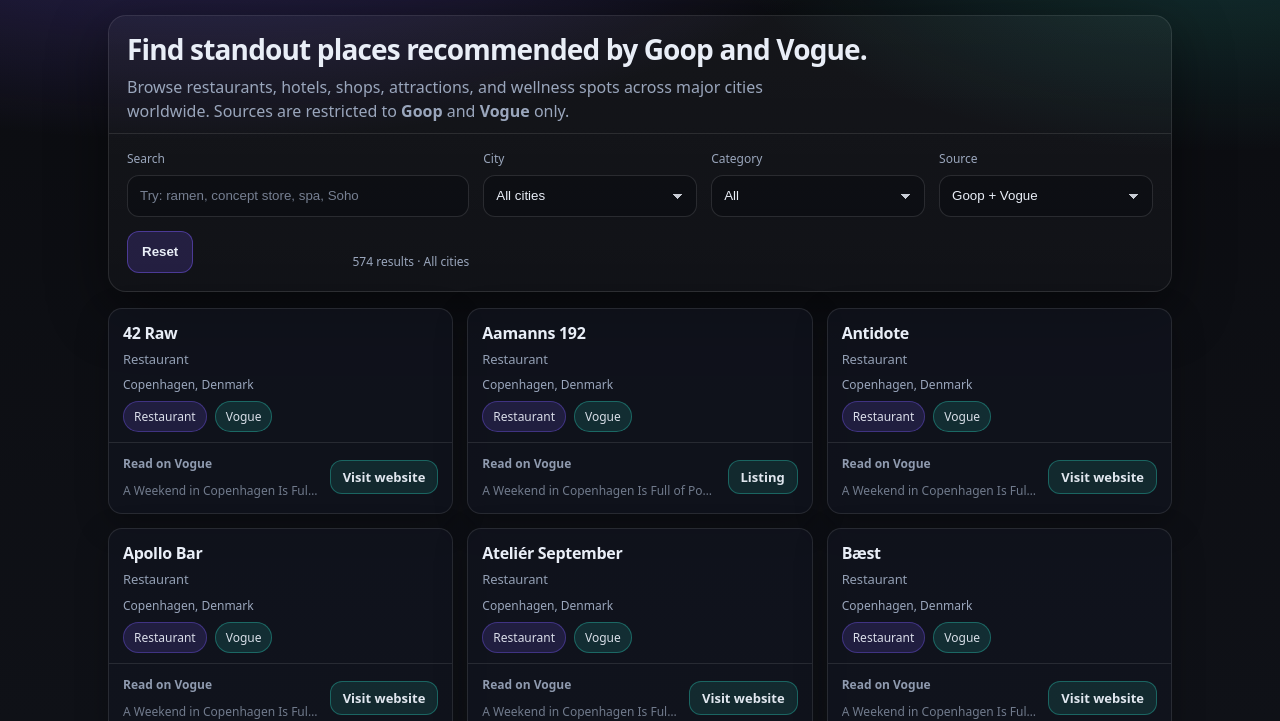
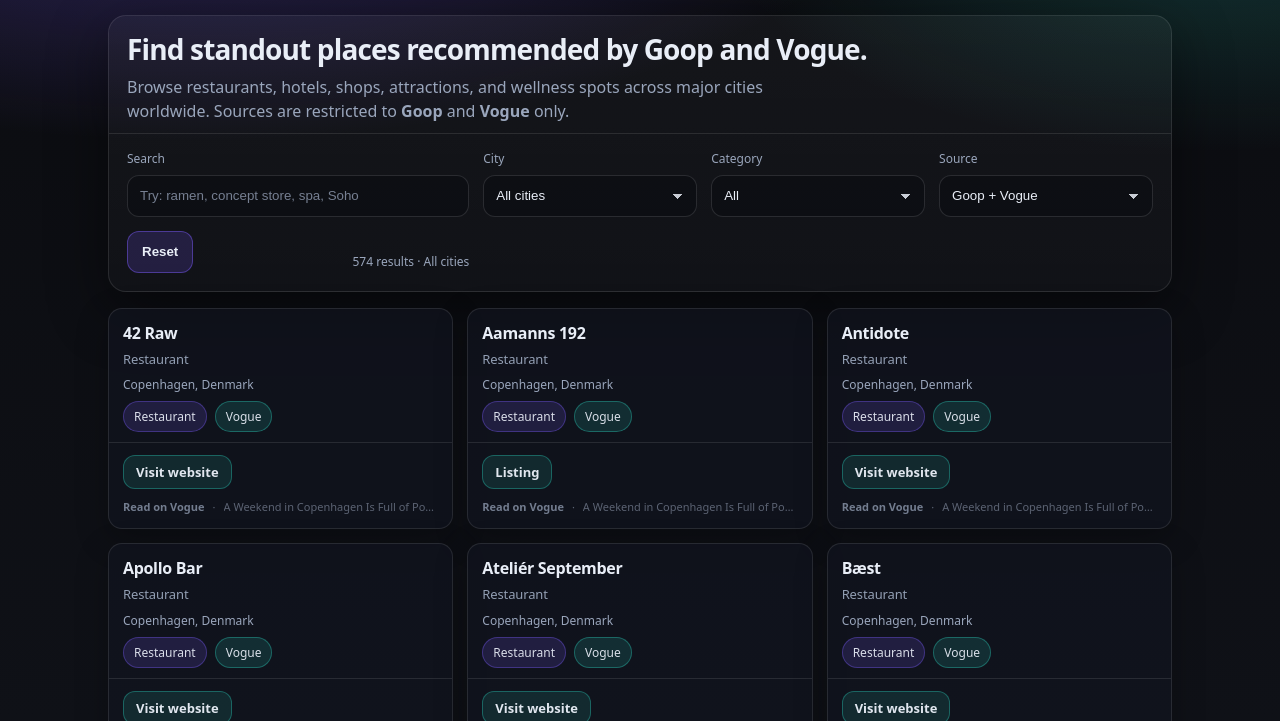
Before and after one commit to kittygotclauds/taste, a website with bundled scripts: page index.html in a window 1280 px wide. Shown: the part 79-800 px from the top of the page. Built offline with nearby package versions, Linux system fonts and the light colour scheme.

Commit message:
Finish card UX cleanup: hide redundant chips, demote article title and source link.

```diff
--- a/app.js
+++ b/app.js
@@ -214,8 +214,8 @@
 function card(p, filters) {
   const cityLine = [p.neighborhood, `${p.city}, ${p.country}`].filter(Boolean).join(SEP);
   const tags = (p.tags ?? []).slice(0, 5);
-  const showCategoryChip = filters.category === "all" || p.category !== filters.category;
-  const showSourceChip = filters.source === "all" || p.source !== filters.source;
+  const showCategoryChip = filters.category === "all" ? true : p.category !== filters.category;
+  const showSourceChip = filters.source === "all" ? true : p.source !== filters.source;
   const chips = [
     ...(showCategoryChip ? [categoryChip(p.category)] : []),
     ...(showSourceChip ? [sourceChip(p.source)] : []),
@@ -235,6 +235,9 @@
     ? `<p class="descriptor">${escapeHtml(descriptor)}</p>`
     : `<p class="descriptor descriptor--fallback">${escapeHtml(CATEGORIES[p.category])}</p>`;
 
+  const showTitle = Boolean(safeSourceTitle) && safeSourceTitle !== `Read on ${SOURCES[p.source]}`;
+  const titleSep = showTitle ? `<span class="sep">${escapeHtml(SEP.trim())}</span>` : "";
+
   return `
     <article class="card">
       <div class="card__top">
@@ -246,24 +249,25 @@
         ${chips ? `<div class="chips">${chips}</div>` : ""}
       </div>
       <div class="card__bottom">
-        <div class="attribution">
-          <a class="link link--secondary" href="${safeSourceUrl}" target="_blank" rel="noopener noreferrer">
-            Read on ${escapeHtml(SOURCES[p.source])}
-          </a>
-          ${safeSourceTitle ? `<span class="articleTitle">${escapeHtml(safeSourceTitle)}</span>` : ""}
-        </div>
         ${
           showPrimary
             ? `<a class="cta" href="${primaryUrl}" target="_blank" rel="noopener noreferrer">${primaryLabel}</a>`
             : ""
         }
+        <div class="attributionLine">
+          <a class="sourceLink" href="${safeSourceUrl}" target="_blank" rel="noopener noreferrer">
+            Read on ${escapeHtml(SOURCES[p.source])}
+          </a>
+          ${showTitle ? `${titleSep}<span class="articleTitle">${escapeHtml(safeSourceTitle)}</span>` : ""}
+        </div>
       </div>
     </article>
   `.trim();
 }
 
 function render(list, filters) {
-  els.results.innerHTML = list.map((p) => card(p, filters)).join("");
+  const f = filters ?? lastFilters ?? filtersFromUI();
+  els.results.innerHTML = list.map((p) => card(p, f)).join("");
   els.empty.hidden = list.length > 0;
 }
 
--- a/styles.css
+++ b/styles.css
@@ -175,11 +175,29 @@
   padding:12px 14px 14px;
   border-top:1px solid var(--line);
   display:flex;
-  align-items:center;
-  justify-content:space-between;
+  flex-direction:column;
+  align-items:flex-start;
+  justify-content:flex-start;
   gap:10px;
 }
-.attribution{display:flex; align-items:baseline; gap:10px; flex-wrap:wrap; min-width:0}
+.attributionLine{
+  display:flex;
+  align-items:baseline;
+  gap:8px;
+  flex-wrap:nowrap;
+  min-width:0;
+  width:100%;
+  font-size: 11px;
+  color: rgba(154,166,188,.60);
+}
+.sourceLink{
+  color: rgba(154,166,188,.72);
+  font-weight:650;
+  font-size: 11px;
+  white-space:nowrap;
+}
+.sourceLink:hover{text-decoration: underline}
+.sep{color: rgba(154,166,188,.55); font-size:11px}
 .link{
   display:inline-flex; align-items:center; gap:8px;
   color: rgba(233,238,247,.95);
@@ -187,18 +205,14 @@
   font-size: 13px;
 }
 .link:hover{text-decoration: underline}
-.link--secondary{
-  font-size: 12px;
-  color: rgba(154,166,188,.92);
-  font-weight:650;
-}
 .articleTitle{
-  font-size: 12px;
-  color: rgba(154,166,188,.70);
+  font-size: 11px;
+  color: rgba(154,166,188,.55);
+  font-weight:500;
   white-space:nowrap;
   overflow:hidden;
   text-overflow:ellipsis;
-  max-width: 40ch;
+  max-width: 44ch;
 }
 .cta{
   display:inline-flex;
```
